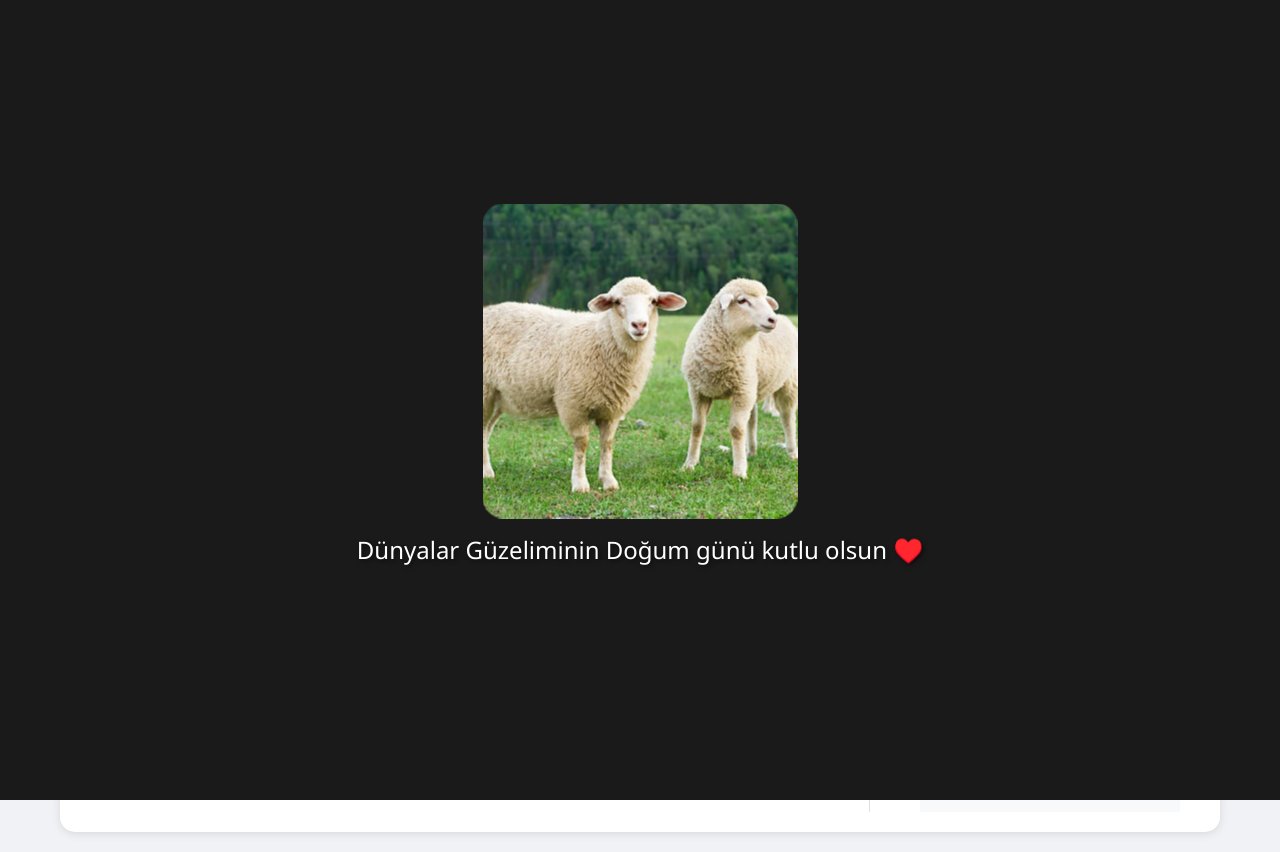
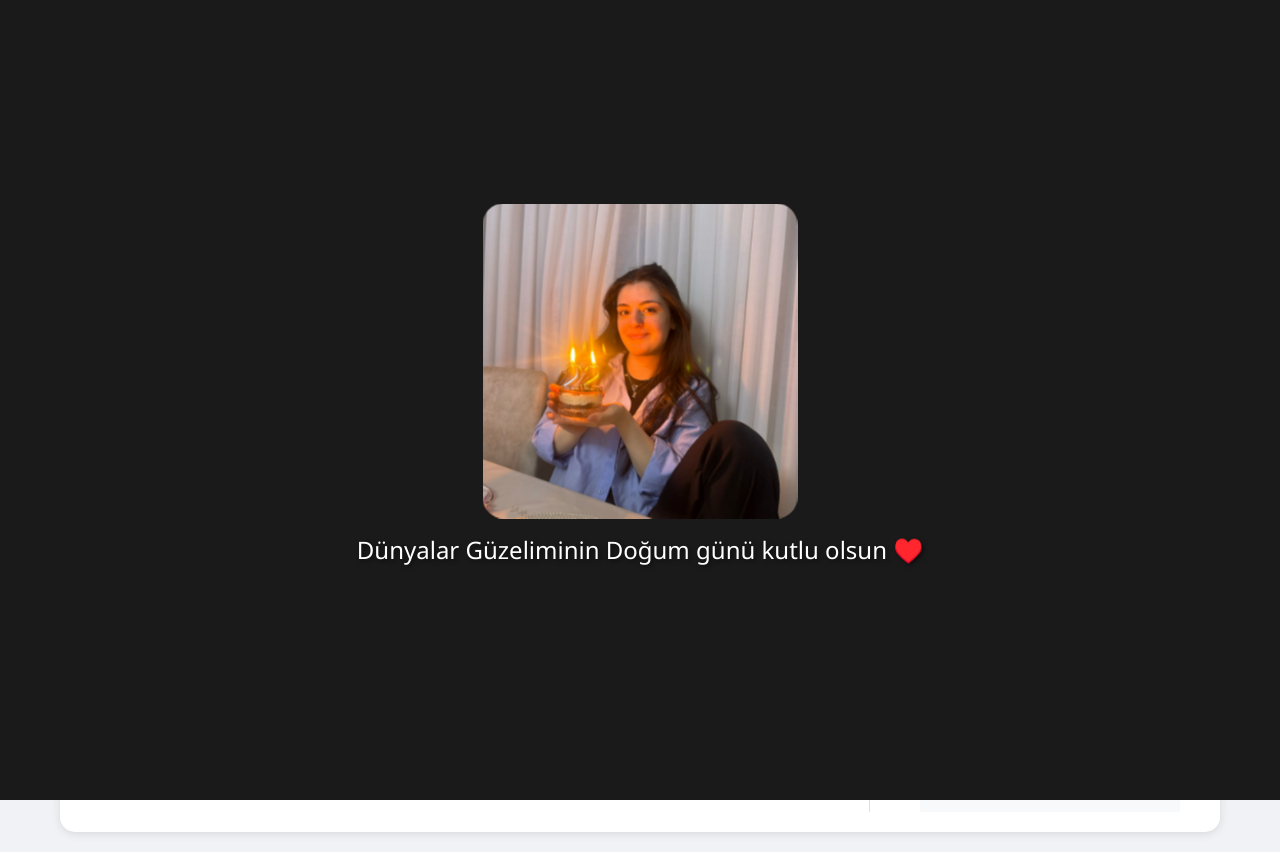
Before and after one commit to aliay4/movieto, a website: page public/index.html in a window 1280 px wide. Drawn offline with nearby package versions, Linux system fonts and the light colour scheme; a script that the page names is missing.

Commit message:
Açılış ekranı resmi güncellendi: Doğum günü resmi eklendi

```diff
--- a/public/index.html
+++ b/public/index.html
@@ -10,7 +10,7 @@
 <body>
     <!-- Yükleme Ekranı -->
     <div class="loading-screen">
-        <img src="resim.jpg" alt="Hoş Geldiniz" class="loading-logo">
+        <img src="resim2.jpeg" alt="Doğum Günü" class="loading-logo">
         <div class="loading-text">Dünyalar Güzeliminin Doğum günü kutlu olsun ♥️</div>
     </div>
 
```
Also changed, not shown: public/resim2.jpeg (added), resim2.jpeg (added).
